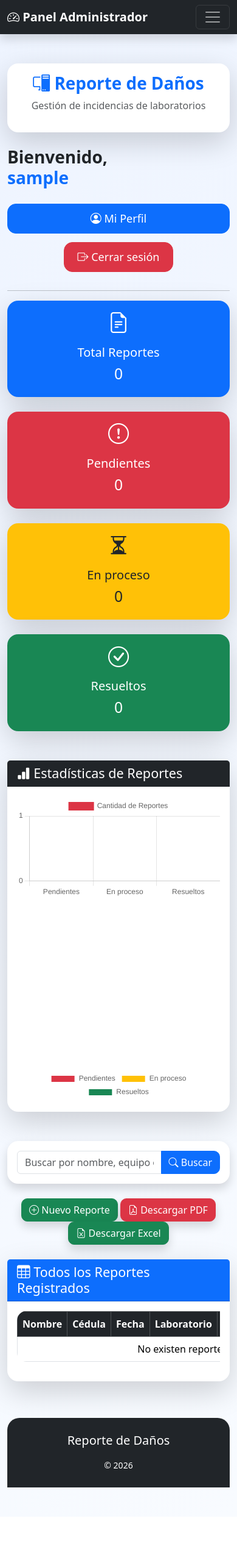
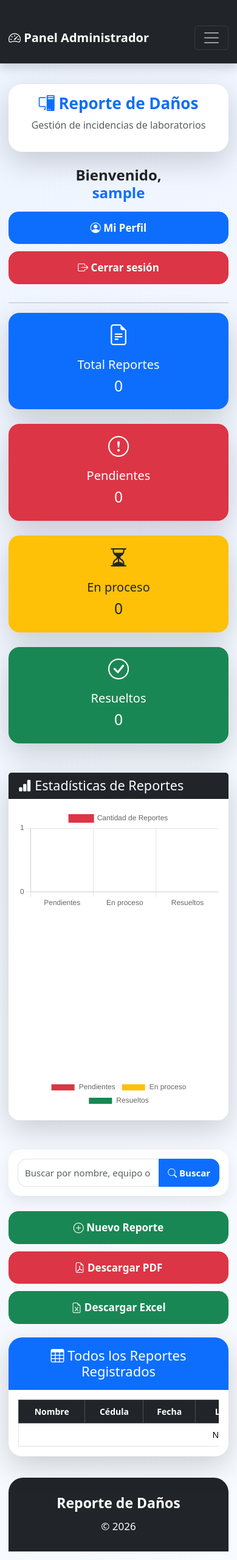
Before and after one commit to hferruzolal-lab/informes-labotorio, a Django app: page /reporte/ in a window 390 px wide. Shown: the whole page at 61% size. Before the commit the page ends 2439 px from the top, so only its background shows below. Run offline with Django 5.2, Linux system fonts and the light colour scheme; the visitor is signed in with stand-in values (Sample User, id 1); data that the repository does not hold is empty.

Commit message:
Corregir inicio completo responsive

```diff
--- a/reporte/templates/inicio.html
+++ b/reporte/templates/inicio.html
@@ -1,13 +1,16 @@
 <!DOCTYPE html>
 <html lang="es">
 
+<head>
 
-<head>
     <meta charset="UTF-8">
+
     <meta name="viewport" content="width=device-width, initial-scale=1.0">
+
     <title>Reporte de Daños</title>
 
     <link href="https://cdn.jsdelivr.net/npm/bootstrap@5.3.7/dist/css/bootstrap.min.css" rel="stylesheet">
+
     <link rel="stylesheet"
           href="https://cdn.jsdelivr.net/npm/bootstrap-icons@1.11.3/font/bootstrap-icons.min.css">
 
@@ -16,43 +19,40 @@
     {% endif %}
 
     <style>
-        body{
-            background:linear-gradient(135deg,#eef4ff,#f8fbff);
+
+        html,
+        body {
+            max-width: 100%;
+            overflow-x: hidden;
         }
 
-        h1{
-            font-weight:bold;
+        body {
+            background: linear-gradient(135deg, #eef4ff, #f8fbff);
         }
 
-        .card{
-            border:none;
-            border-radius:18px;
-            transition:.3s;
+        h1 {
+            font-weight: bold;
         }
 
-        .card:hover{
-            transform:translateY(-6px);
-            box-shadow:0 15px 30px rgba(0,0,0,.15);
+        .card {
+            border: none;
+            border-radius: 18px;
         }
 
-        .table{
-            background:white;
-            border-radius:15px;
-            overflow:hidden;
+        .btn {
+            border-radius: 12px;
+            font-weight: 600;
         }
 
-        .btn{
-            border-radius:10px;
+        /* TITULO */
+
+        .titulo-card {
+            border-radius: 22px;
+            box-shadow: 0 12px 28px rgba(0, 0, 0, 0.08);
         }
 
-        footer{
-            margin-top:60px;
-            padding:25px;
-            background:#212529;
-            color:white;
-            text-align:center;
-            border-radius:20px 20px 0 0;
-        }
+        /* USUARIO */
+
         .usuario-barra {
             display: flex;
             justify-content: space-between;
@@ -85,32 +85,214 @@
 
         .btn-perfil,
         .btn-salir {
-    border-radius: 14px;
-    padding: 10px 22px;
+            border-radius: 16px;
+            padding: 12px 24px;
             font-size: 18px;
             white-space: nowrap;
         }
 
-/* Móvil */
+        /* BUSCADOR */
+
+        .buscador-card {
+            background: white;
+            border-radius: 22px;
+            padding: 20px;
+            box-shadow: 0 10px 25px rgba(0, 0, 0, 0.08);
+            margin-bottom: 25px;
+        }
+
+        .buscador-card input {
+            border-radius: 14px 0 0 14px;
+            font-size: 17px;
+            padding: 12px;
+        }
+
+        .buscador-card button {
+            border-radius: 0 14px 14px 0;
+            font-size: 17px;
+            padding: 12px 22px;
+        }
+
+        /* BOTONES */
+
+        .acciones-reportes {
+            display: flex;
+            justify-content: center;
+            align-items: center;
+            gap: 14px;
+            flex-wrap: wrap;
+            margin: 25px 0;
+        }
+
+        .acciones-reportes .btn {
+            border-radius: 16px;
+            padding: 12px 22px;
+            font-size: 18px;
+            min-width: 190px;
+        }
+
+        /* TABLA */
+
+        .card-tabla {
+            border-radius: 22px;
+            overflow: hidden;
+            box-shadow: 0 12px 28px rgba(0, 0, 0, 0.10);
+        }
+
+        .card-tabla .card-header {
+            padding: 18px 22px;
+        }
+
+        .tabla-scroll {
+            width: 100%;
+            overflow-x: auto;
+            -webkit-overflow-scrolling: touch;
+        }
+
+        .tabla-scroll table {
+            min-width: 900px;
+            margin-bottom: 0;
+        }
+
+        .tabla-scroll th {
+            white-space: nowrap;
+            text-align: center;
+        }
+
+        .tabla-scroll td {
+            vertical-align: middle;
+        }
+
+        .tabla-scroll img {
+            max-width: 100px;
+            height: auto;
+        }
+
+        /* FOOTER */
+
+        footer {
+            margin-top: 60px;
+            padding: 30px;
+            background: #212529;
+            color: white;
+            text-align: center;
+            border-radius: 24px 24px 0 0;
+        }
+
+        footer h5 {
+            font-size: 26px;
+            font-weight: bold;
+            margin-bottom: 12px;
+        }
+
+        footer small {
+            font-size: 17px;
+        }
+
+        /* CELULAR */
+
         @media (max-width: 768px) {
+
+            .container {
+                padding: 14px !important;
+                margin-top: 20px !important;
+            }
+
+            .titulo-card h1 {
+                font-size: 26px;
+            }
+
+            .titulo-card p {
+                font-size: 16px;
+            }
+
             .usuario-barra {
                 flex-direction: column;
-        align-items: flex-start;
+                align-items: stretch;
+                text-align: center;
+                gap: 16px;
+            }
+
+            .usuario-texto h5 {
+                font-size: 24px;
             }
 
             .usuario-botones {
+                display: grid;
+                grid-template-columns: 1fr;
                 width: 100%;
-        justify-content: center;
-        gap: 14px;
+                gap: 12px;
             }
 
             .btn-perfil,
             .btn-salir {
                 width: 100%;
+                font-size: 17px;
+                padding: 13px;
+            }
+
+            .buscador-card {
+                padding: 15px;
+                border-radius: 20px;
+            }
+
+            .buscador-card .input-group {
+                display: flex;
+                flex-wrap: nowrap;
+            }
+
+            .buscador-card input {
+                min-width: 0;
+                font-size: 15px;
+                padding: 11px;
+            }
+
+            .buscador-card button {
+                font-size: 15px;
+                padding: 11px 14px;
+                white-space: nowrap;
+            }
+
+            .acciones-reportes {
+                display: grid;
+                grid-template-columns: 1fr;
+                gap: 12px;
+                margin: 22px 0;
+            }
+
+            .acciones-reportes .btn {
+                width: 100%;
+                min-width: 0;
+                font-size: 17px;
+                padding: 13px;
+            }
+
+            .card-tabla .card-header {
                 text-align: center;
+                padding: 16px;
+            }
+
+            .card-tabla .card-header h4 {
+                font-size: 22px;
+            }
+
+            .tabla-scroll table {
+                min-width: 850px;
+                font-size: 14px;
+            }
+
+            footer {
+                margin-top: 35px;
+                padding: 28px 15px;
+            }
+
+            footer h5 {
+                font-size: 23px;
             }
         }
+
     </style>
+
 </head>
 
 <body>
@@ -129,10 +311,12 @@
         </a>
 
         <button class="navbar-toggler"
+                type="button"
                 data-bs-toggle="collapse"
                 data-bs-target="#menu">
 
             <span class="navbar-toggler-icon"></span>
+
         </button>
 
         <div class="collapse navbar-collapse" id="menu">
@@ -178,8 +362,11 @@
                 <li class="nav-item">
 
                     <a class="nav-link" href="{% url 'estadisticas' %}">
+
                         <i class="bi bi-bar-chart-fill"></i>
+
                         Estadísticas
+
                     </a>
 
                 </li>
@@ -196,42 +383,68 @@
 
 <div class="container py-5">
 
-    <div class="card shadow-lg mb-4">
+    <!-- TITULO -->
+
+    <div class="card shadow-lg mb-4 titulo-card">
+
         <div class="card-body">
+
             <h1 class="text-center text-primary">
+
                 <i class="bi bi-pc-display"></i>
+
                 Reporte de Daños
+
             </h1>
 
             <p class="text-center text-muted">
+
                 Gestión de incidencias de laboratorios
+
             </p>
+
         </div>
+
     </div>
+
+    <!-- USUARIO -->
 
     <div class="usuario-barra">
 
         <div class="usuario-texto">
+
             <h5>
+
                 Bienvenido,<br>
+
                 <span>{{ request.user.username }}</span>
+
             </h5>
+
         </div>
 
         <div class="usuario-botones">
 
             <a href="{% url 'perfil' %}" class="btn btn-primary btn-perfil">
+
                 <i class="bi bi-person-circle"></i>
+
                 Mi Perfil
+
             </a>
 
             <form action="{% url 'logout' %}" method="POST" class="form-salir">
+
                 {% csrf_token %}
 
                 <button class="btn btn-danger btn-salir">
+
                     <i class="bi bi-box-arrow-right"></i>
+
                     Cerrar sesión
+
                 </button>
+
             </form>
 
         </div>
@@ -247,78 +460,126 @@
     <div class="row g-4 mb-5">
 
         <div class="col-md-3">
+
             <div class="card bg-primary text-white shadow-lg">
+
                 <div class="card-body text-center">
+
                     <i class="bi bi-file-earmark-text display-4"></i>
+
                     <h5 class="mt-3">Total Reportes</h5>
+
                     <h2>{{ total }}</h2>
-                </div>
-            </div>
-        </div>
 
-        <div class="col-md-3">
-            <div class="card bg-danger text-white shadow-lg">
-                <div class="card-body text-center">
-                    <i class="bi bi-exclamation-circle display-4"></i>
-                    <h5 class="mt-3">Pendientes</h5>
-                    <h2>{{ pendientes }}</h2>
-                </div>
-            </div>
-        </div>
-
-        <div class="col-md-3">
-            <div class="card bg-warning shadow-lg">
-                <div class="card-body text-center">
-                    <i class="bi bi-hourglass-split display-4"></i>
-                    <h5 class="mt-3">En proceso</h5>
-                    <h2>{{ proceso }}</h2>
-                </div>
-            </div>
-        </div>
-
-        <div class="col-md-3">
-            <div class="card bg-success text-white shadow-lg">
-                <div class="card-body text-center">
-                    <i class="bi bi-check-circle display-4"></i>
-                    <h5 class="mt-3">Resueltos</h5>
-                    <h2>{{ resueltos }}</h2>
-                </div>
-            </div>
                 </div>
 
             </div>
 
-    <!-- GRAFICOS -->
+        </div>
+
+        <div class="col-md-3">
+
+            <div class="card bg-danger text-white shadow-lg">
+
+                <div class="card-body text-center">
+
+                    <i class="bi bi-exclamation-circle display-4"></i>
+
+                    <h5 class="mt-3">Pendientes</h5>
+
+                    <h2>{{ pendientes }}</h2>
+
+                </div>
+
+            </div>
+
+        </div>
+
+        <div class="col-md-3">
+
+            <div class="card bg-warning shadow-lg">
+
+                <div class="card-body text-center">
+
+                    <i class="bi bi-hourglass-split display-4"></i>
+
+                    <h5 class="mt-3">En proceso</h5>
+
+                    <h2>{{ proceso }}</h2>
+
+                </div>
+
+            </div>
+
+        </div>
+
+        <div class="col-md-3">
+
+            <div class="card bg-success text-white shadow-lg">
+
+                <div class="card-body text-center">
+
+                    <i class="bi bi-check-circle display-4"></i>
+
+                    <h5 class="mt-3">Resueltos</h5>
+
+                    <h2>{{ resueltos }}</h2>
+
+                </div>
+
+            </div>
+
+        </div>
+
+    </div>
+
+    <!-- ESTADISTICAS -->
 
     <div id="estadisticas" class="card shadow-lg mb-5">
+
         <div class="card-header bg-dark text-white">
+
             <h4 class="mb-0">
+
                 <i class="bi bi-bar-chart-fill"></i>
+
                 Estadísticas de Reportes
+
             </h4>
+
         </div>
 
         <div class="card-body">
+
             <div class="row">
+
                 <div class="col-md-6">
+
                     <canvas id="grafico"></canvas>
+
                 </div>
 
                 <div class="col-md-6">
+
                     <canvas id="graficoPastel"></canvas>
+
                 </div>
+
             </div>
+
         </div>
+
     </div>
 
     {% endif %}
-
         <!-- BUSCADOR -->
 
-    <div class="card shadow mb-4">
-        <div class="card-body">
+    <div class="buscador-card">
+
         <form method="GET">
+
             <div class="input-group">
+
                 <input
                     type="text"
                     name="buscar"
@@ -327,37 +588,52 @@
                     placeholder="Buscar por nombre, equipo o laboratorio">
 
                 <button class="btn btn-primary">
+
                     <i class="bi bi-search"></i>
+
                     Buscar
+
                 </button>
+
             </div>
+
         </form>
-        </div>
+
     </div>
 
     <!-- BOTONES -->
 
-    <div class="text-center mb-4">
+    <div class="acciones-reportes">
 
-        <a href="{% url 'nuevo_reporte' %}" class="btn btn-success shadow">
+        <a href="{% url 'nuevo_reporte' %}" class="btn btn-success">
+
             <i class="bi bi-plus-circle"></i>
+
             Nuevo Reporte
+
         </a>
 
-        <a href="{% url 'reporte_pdf' %}" class="btn btn-danger shadow">
+        <a href="{% url 'reporte_pdf' %}" class="btn btn-danger">
+
             <i class="bi bi-file-earmark-pdf"></i>
+
             Descargar PDF
+
         </a>
 
-        <a href="{% url 'reporte_excel' %}" class="btn btn-success shadow">
+        <a href="{% url 'reporte_excel' %}" class="btn btn-success">
+
             <i class="bi bi-file-earmark-excel"></i>
+
             Descargar Excel
+
         </a>
 
     </div>
+
     <!-- TABLA -->
 
-    <div id="tabla" class="card shadow-lg">
+    <div id="tabla" class="card shadow-lg card-tabla">
 
         <div class="card-header bg-primary text-white">
 
@@ -366,9 +642,13 @@
                 <i class="bi bi-table"></i>
 
                 {% if user.is_superuser %}
+
                     Todos los Reportes Registrados
+
                 {% else %}
+
                     Mis Reportes Registrados
+
                 {% endif %}
 
             </h4>
@@ -377,21 +657,30 @@
 
         <div class="card-body">
 
-            <div class="table-responsive">
+            <div class="tabla-scroll">
 
                 <table class="table table-bordered table-hover align-middle">
 
                     <thead class="table-dark text-center">
 
                         <tr>
+
                             <th>Nombre</th>
+
                             <th>Cédula</th>
+
                             <th>Fecha</th>
+
                             <th>Laboratorio</th>
+
                             <th>Equipo</th>
+
                             <th>Estado</th>
+
                             <th>Imagen</th>
+
                             <th>Acciones</th>
+
                         </tr>
 
                     </thead>
@@ -415,19 +704,29 @@
                             <td>
 
                                 {% if reporte.estado == "Pendiente" %}
+
                                     <span class="badge bg-danger">
+
                                         Pendiente
+
                                     </span>
 
                                 {% elif reporte.estado == "En proceso" %}
+
                                     <span class="badge bg-warning text-dark">
+
                                         En proceso
+
                                     </span>
 
                                 {% else %}
+
                                     <span class="badge bg-success">
+
                                         Resuelto
+
                                     </span>
+
                                 {% endif %}
 
                             </td>
@@ -435,14 +734,19 @@
                             <td>
 
                                 {% if reporte.imagen %}
+
                                     <img src="{{ reporte.imagen.url }}"
                                          width="100"
                                          class="img-thumbnail shadow">
 
                                 {% else %}
+
                                     <span class="text-muted">
+
                                         Sin imagen
+
                                     </span>
+
                                 {% endif %}
 
                             </td>
@@ -452,7 +756,7 @@
                                 {% if user.is_superuser %}
 
                                     <a href="{% url 'historial_reporte' reporte.id %}"
-   class="btn btn-info btn-sm text-white">
+                                       class="btn btn-info btn-sm text-white mb-1">
 
                                         <i class="bi bi-clock-history"></i>
 
@@ -461,18 +765,20 @@
                                     </a>
 
                                     <a href="{% url 'editar_reporte' reporte.id %}"
-                                       class="btn btn-warning btn-sm">
+                                       class="btn btn-warning btn-sm mb-1">
 
                                         <i class="bi bi-pencil-square"></i>
+
                                         Editar
 
                                     </a>
 
                                     <a href="{% url 'eliminar_reporte' reporte.id %}"
-                                       class="btn btn-danger btn-sm"
+                                       class="btn btn-danger btn-sm mb-1"
                                        onclick="return confirm('¿Está seguro de eliminar este reporte?')">
 
                                         <i class="bi bi-trash"></i>
+
                                         Eliminar
 
                                     </a>
@@ -480,7 +786,9 @@
                                 {% else %}
 
                                     <span class="text-muted">
+
                                         Sin permisos
+
                                     </span>
 
                                 {% endif %}
@@ -492,9 +800,13 @@
                         {% empty %}
 
                         <tr>
+
                             <td colspan="8" class="text-center">
+
                                 No existen reportes registrados.
+
                             </td>
+
                         </tr>
 
                         {% endfor %}
@@ -509,41 +821,34 @@
 
     </div>
 
-    <!-- PIE DE PÁGINA -->
+    <!-- FOOTER -->
 
     <footer>
 
         <h5>
+
             Reporte de Daños
+
         </h5>
 
-        <p>
+        <small>
 
-        </p>
+            © 2026
 
-        <small>
-            © 2026
         </small>
 
     </footer>
 
 </div>
-
 {% if user.is_superuser %}
-
-<!-- CHART JS -->
-
-<script src="https://cdn.jsdelivr.net/npm/chart.js"></script>
 
 <script>
 
-// DATOS
+    const pendientes = {{ pendientes }};
 
-const pendientes = {{ pendientes }};
     const proceso = {{ proceso }};
+
     const resueltos = {{ resueltos }};
-
-// GRÁFICO DE BARRAS
 
     const ctx = document.getElementById("grafico");
 
@@ -554,9 +859,13 @@ new Chart(ctx, {
         data: {
 
             labels: [
+
                 "Pendientes",
+
                 "En proceso",
+
                 "Resueltos"
+
             ],
 
             datasets: [{
@@ -564,21 +873,33 @@ new Chart(ctx, {
                 label: "Cantidad de Reportes",
 
                 data: [
+
                     pendientes,
+
                     proceso,
+
                     resueltos
+
                 ],
 
                 backgroundColor: [
+
                     "#dc3545",
+
                     "#ffc107",
+
                     "#198754"
+
                 ],
 
                 borderColor: [
+
                     "#dc3545",
+
                     "#ffc107",
+
                     "#198754"
+
                 ],
 
                 borderWidth: 2
@@ -594,7 +915,9 @@ new Chart(ctx, {
             plugins: {
 
                 legend: {
+
                     display: true
+
                 }
 
             },
@@ -606,7 +929,9 @@ new Chart(ctx, {
                     beginAtZero: true,
 
                     ticks: {
+
                         stepSize: 1
+
                     }
 
                 }
@@ -617,8 +942,6 @@ new Chart(ctx, {
 
     });
 
-//GRÁFICO DE PASTEL
-
     const ctxPie = document.getElementById("graficoPastel");
 
     new Chart(ctxPie, {
@@ -628,23 +951,35 @@ new Chart(ctxPie, {
         data: {
 
             labels: [
+
                 "Pendientes",
+
                 "En proceso",
+
                 "Resueltos"
+
             ],
 
             datasets: [{
 
                 data: [
+
                     pendientes,
+
                     proceso,
+
                     resueltos
+
                 ],
 
                 backgroundColor: [
+
                     "#dc3545",
+
                     "#ffc107",
+
                     "#198754"
+
                 ],
 
                 hoverOffset: 15
@@ -660,7 +995,9 @@ new Chart(ctxPie, {
             plugins: {
 
                 legend: {
+
                     position: "bottom"
+
                 }
 
             }
@@ -672,7 +1009,9 @@ new Chart(ctxPie, {
 </script>
 
 {% endif %}
+
 <script src="https://cdn.jsdelivr.net/npm/bootstrap@5.3.7/dist/js/bootstrap.bundle.min.js"></script>
+
 </body>
 
 </html>
```
Lines whose indentation alone changed are shown as unchanged.
